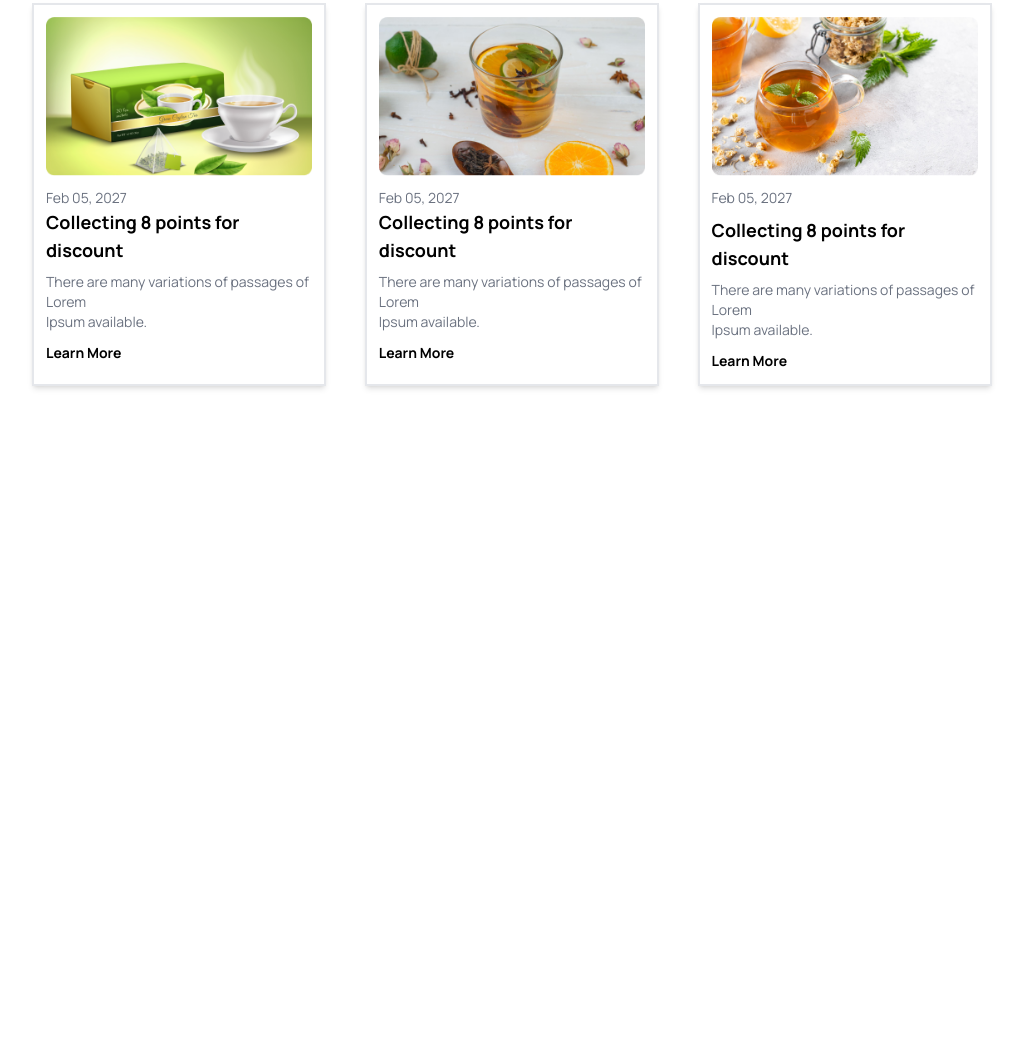
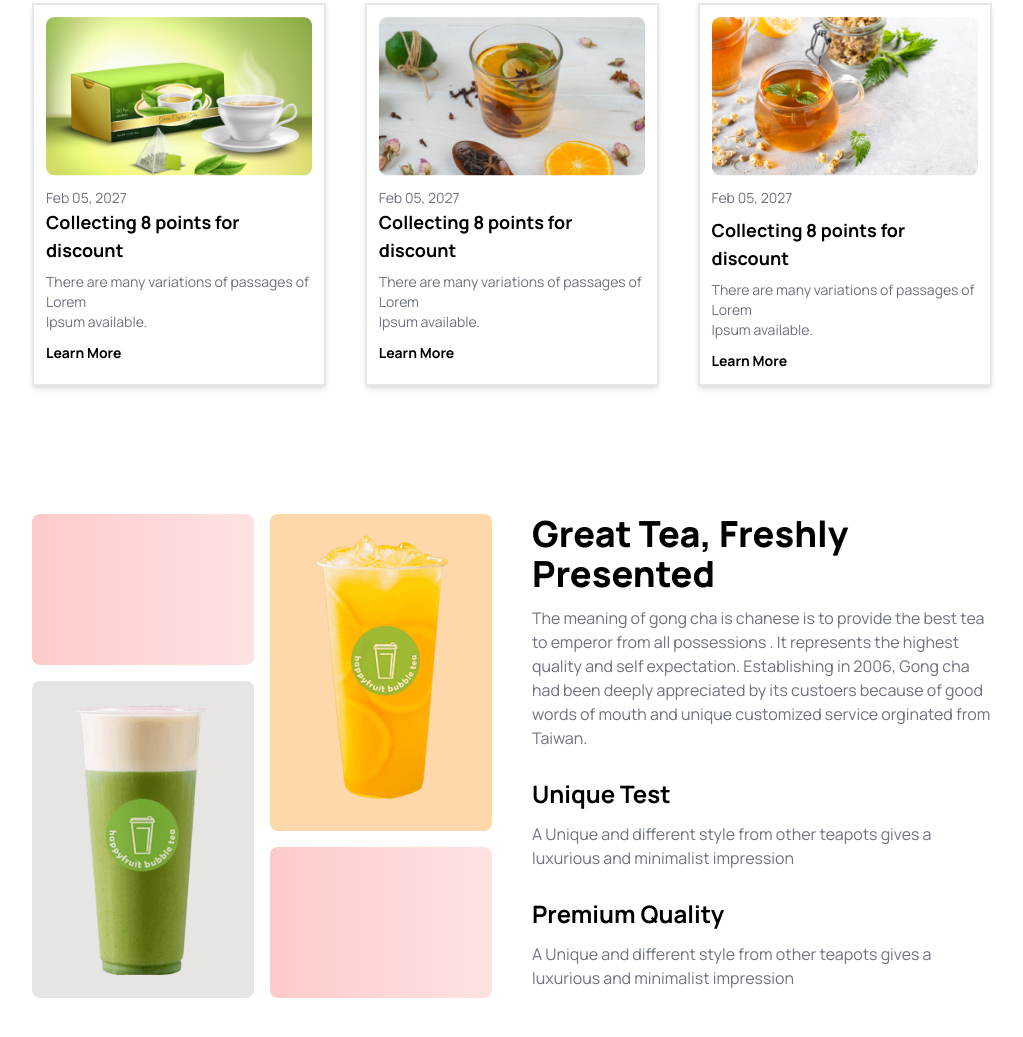
Before and after one commit to jahidhasan6676/Tea-House-Resource, a plain HTML site: page index.html in a window 1280 px wide. Shown: the part 607-1644 px from the top of the page, without its empty margins (128-1151 px from the left). Before the commit the page ends 1073 px from the top, so only its background shows below. Drawn offline with nearby package versions, Linux system fonts and the light colour scheme.

Commit message:
add the great tea part

```diff
--- a/index.html
+++ b/index.html
@@ -24,7 +24,7 @@
     </header>
     <main class="max-w-[75%] mx-auto font-manrope" >
         <!-- banner part start -->
-        <section class="mt-5 md:flex mb-20">
+        <section class="mt-5 md:flex mb-20 ">
             <!-- banner text -->
             <div class="">
                 <h1 class="text-4xl lg:text-5xl font-extrabold text-[#1C1C1C]">It's good <br> tea time at The <br> Tea House</h1>
@@ -45,13 +45,13 @@
              </div>
         </section>
         <!-- events part start -->
-        <section>
+        <section class="">
             <div class="text-center">
                 <h2 class="text-2xl font-bold md:text-3xl mb-3">News & Events</h2>
                 <p class="text-sm text-gray-500 mb-10">There are many variations of passages of Lorem Ipsum available, but the majority have suffered alteration in some form, by injected humour, or randomised words which don't look even slightly believable. </p>
             </div>
             <!-- card -->
-            <div class="grid gap-[4%] grid-cols-1 md:grid-cols-2 lg:grid-cols-3 mb-20">
+            <div class="grid gap-[4%] grid-cols-1 md:grid-cols-2 lg:grid-cols-3 mb-32">
                 <!-- card-1 -->
                  <div class=" border-2 shadow-md p-3">
                     <img class="" src="./images/news-1.png">
@@ -71,7 +71,7 @@
 
                  </div>
                  <!-- card-3 -->
-                 <div class="border-2 shadow-md p-3  ">
+                 <div class="border-2 shadow-md p-3 ">
                     <img class="" src="./images/news-3.png">
                     <p class="text-sm text-gray-500 mt-3">Feb 05, 2027</p>
                     <h3 class="text-lg font-bold mt-2 mb-2">Collecting 8 points for discount</h3>
@@ -81,6 +81,43 @@
                  </div>
             </div>
           </section>
+          <!-- great tea part -->
+          <section class="">
+            <div class="grid gap-10 grid-cols-1 lg:grid-cols-2  mb-20">
+                <!-- image -->
+                 <div class="grid grid-cols-2 grid-rows-3 gap-4">
+                    <div class="bg-gradient-to-r from-red-200 to-red-100 rounded-lg">
+
+                    </div>
+                    <div class="bg-orange-200 rounded-lg row-span-2">
+                        <img class="mx-auto my-5" src="./images/fresh-1.png">
+                    </div>
+                    <div class="bg-stone-200 rounded-lg row-span-2">
+                        <img class="mx-auto my-5" src="./images/fresh-2.png">
+                    </div>
+                    <div class="bg-gradient-to-r from-red-200 to-red-100 rounded-lg">
+
+                    </div>
+
+
+
+                 </div>
+                 <!-- text -->
+                  <div>
+                    <h1 class="text-4xl font-extrabold mb-3">Great Tea, Freshly<br> Presented</h1>
+                    <p class=" text-gray-500 mb-7">The meaning of gong cha is chanese is to provide the best tea to emperor from all possessions . It represents the highest quality and self expectation. Establishing in 2006, Gong cha had been deeply appreciated by its custoers  because of good words of mouth and unique customized service orginated from Taiwan.</p>
+                    <h4 class="text-2xl font-bold mb-3 ">Unique Test</h4>
+                    <p class=" text-gray-500 mb-7">A Unique and different style from other teapots gives a luxurious and minimalist impression</p>
+                    <h4 class="text-2xl font-bold mb-3 ">Premium Quality</h4>
+                    <p class=" text-gray-500 mb-2">A Unique and different style from other teapots gives a luxurious and minimalist impression</p>
+                  </div>
+
+
+
+            </div>
+
+           </section>
+
     </main>
     <footer>
 
```
